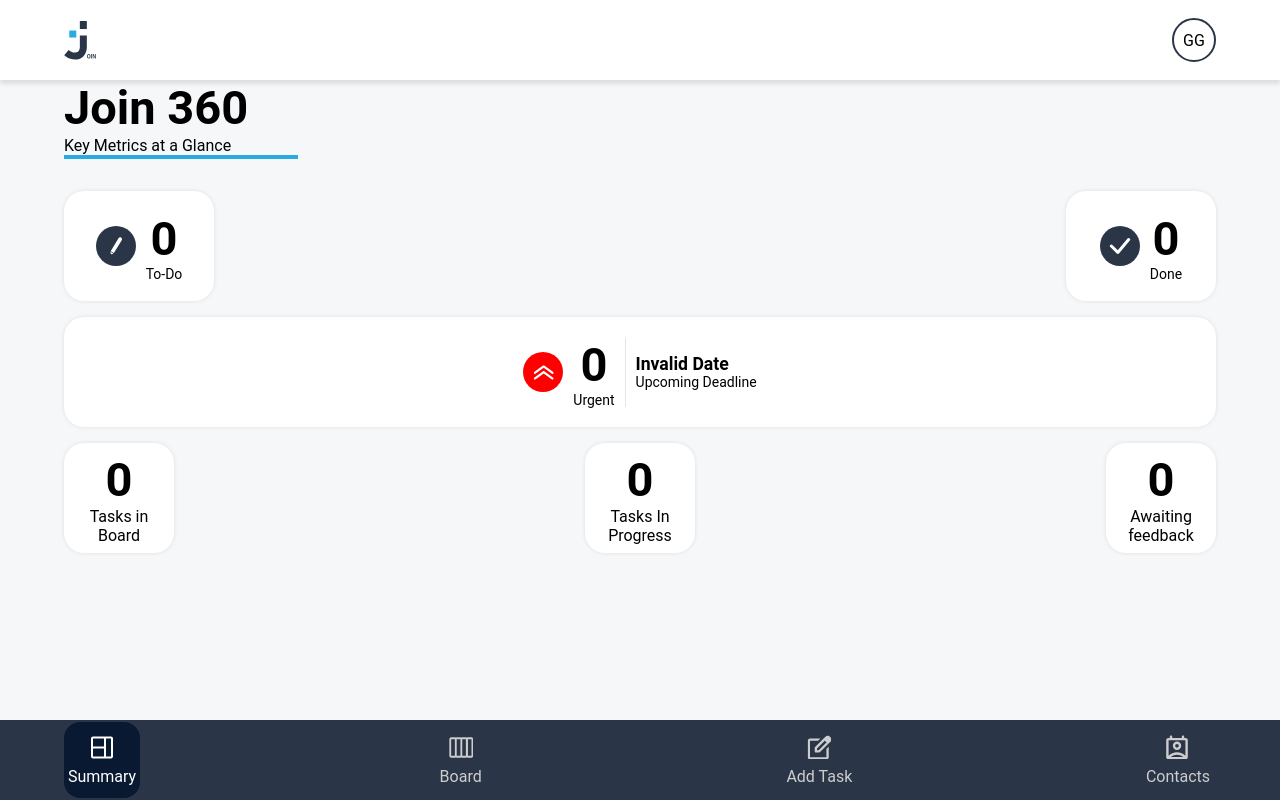
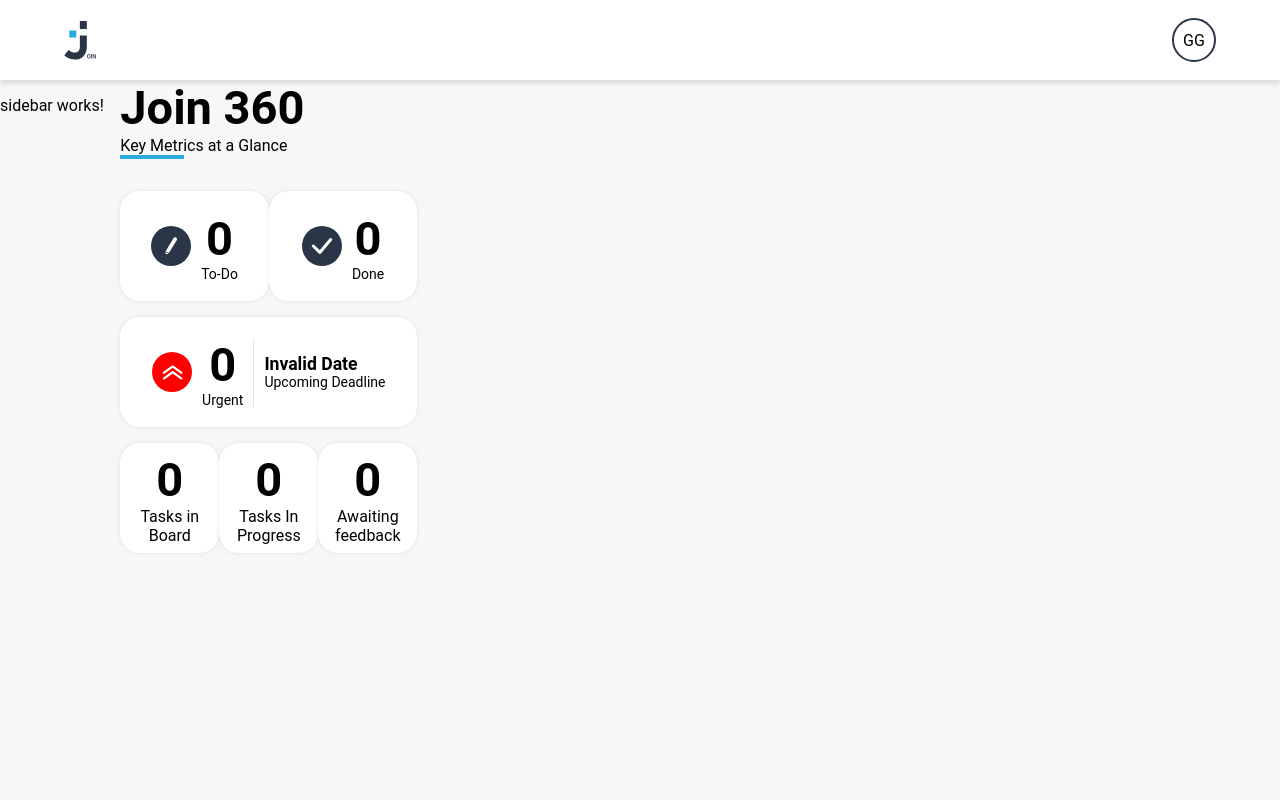
Before and after one commit to MarijanDupkovic/Join, an Angular app: page /board/summary in a window 1280 px wide. Built offline with nearby package versions, Linux system fonts and the light colour scheme; no server answers; sample sign-in values are in the browser's storage.

Commit message:
Added sidenav with logic for switching with footer

```diff
--- a/src/app/app.component.ts
+++ b/src/app/app.component.ts
@@ -1,8 +1,7 @@
 import { HeaderComponent } from './components/header/header.component';
-import { Component, ElementRef, HostListener } from '@angular/core';
+import { Component } from '@angular/core';
 import { CommonModule } from '@angular/common';
 import { RouterOutlet } from '@angular/router';
-import { UserDetailsComponent } from './components/board/user-details/user-details.component';
 @Component({
   selector: 'app-root',
   standalone: true,
--- a/src/app/components/board/board/board.component.html
+++ b/src/app/components/board/board/board.component.html
@@ -1,2 +1,6 @@
-<router-outlet></router-outlet>
-<app-footer></app-footer>
+<div [ngStyle]="{'display': showFooter ? 'block' : 'flex'}">
+  <app-sidebar *ngIf="!showFooter"></app-sidebar>
+
+  <router-outlet></router-outlet>
+  <app-footer *ngIf="showFooter"></app-footer>
+</div>
--- a/src/app/components/board/board/board.component.ts
+++ b/src/app/components/board/board/board.component.ts
@@ -1,14 +1,24 @@
-import { Component } from '@angular/core';
+import { Component, HostListener } from '@angular/core';
 import { RouterOutlet } from '@angular/router';
 import { FooterComponent } from '../footer/footer.component';
+import { PostHeaderComponent } from '../../header/post-header/post-header.component';
+import { CommonModule } from '@angular/common';
+import { SidebarComponent } from '../sidebar/sidebar.component';
 
 @Component({
   selector: 'app-board',
   standalone: true,
-  imports: [RouterOutlet, FooterComponent],
+  imports: [RouterOutlet, FooterComponent,PostHeaderComponent,CommonModule,SidebarComponent],
   templateUrl: './board.component.html',
   styleUrl: './board.component.scss'
 })
 export class BoardComponent {
+  showFooter = window.innerWidth < 1000;
+  constructor() { }
+
+  @HostListener('window:resize', ['$event'])
+  onResize(event:any) {
+    this.showFooter = event.target.innerWidth < 1000;
+  }
 
 }
--- /dev/null
+++ b/src/app/components/board/sidebar/sidebar.component.html
@@ -0,0 +1 @@
+<p>sidebar works!</p>
```
Also changed, not shown: src/app/components/board/sidebar/sidebar.component.ts (added, +12 -0 lines), src/app/components/board/sidebar/sidebar.component.scss (added), 1 other file (tests, documents, lock files or other folders).
